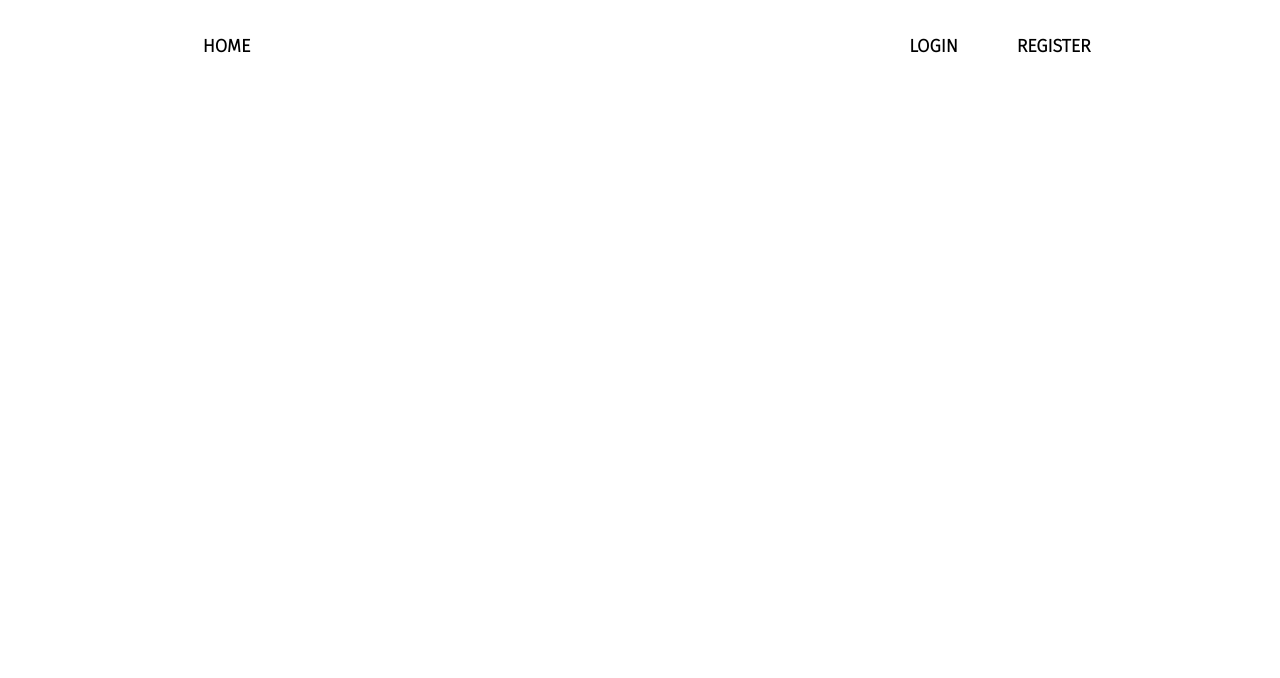
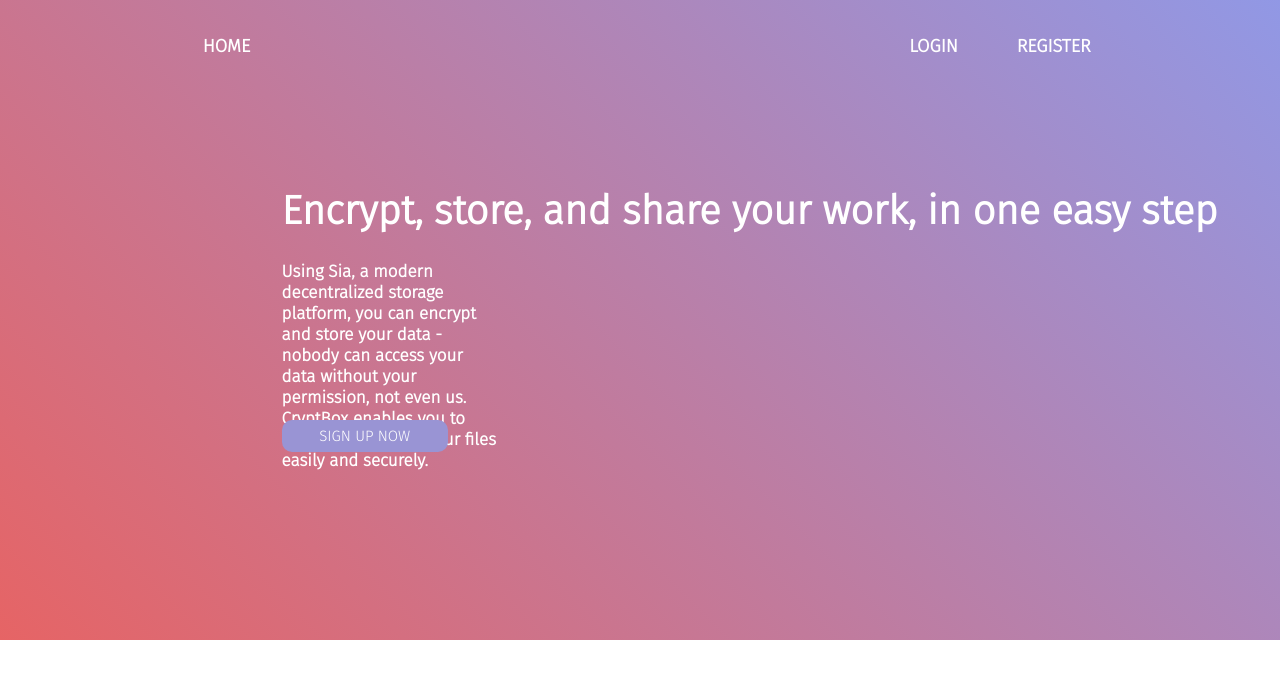
Before and after one commit to Riolku/cryptbox, a Next.js app in the folder frontend/: page / in a window 1280 px wide. Shown: the top 678 px of the page. Built offline with nearby package versions, Linux system fonts and the light colour scheme.

Commit message:
Added basic home page

```diff
--- a/frontend/components/Navbar.tsx
+++ b/frontend/components/Navbar.tsx
@@ -3,12 +3,12 @@ import { Link } from '@material-ui/core';
 
 import styles from '../styles/Navbar.module.css';
 
-const Navbar = () => {
+const Navbar = ({ linkCol }: { linkCol: string }) => {
     return (
         <div className = { styles.navbarBackground }>
             <div className = { styles.navbarLinkContainer }>
                 <Link href = '/'>
-                    <h1 className = { styles.navbarLink }>
+                    <h1 className = { styles.navbarLink } style = {{ color: linkCol }}>
                         HOME
                     </h1>
                 </Link>
@@ -16,14 +16,14 @@ const Navbar = () => {
 
             <div className = { styles.navbarLinkRightContainer }>
                 <Link href = '/register'>
-                    <h1 className = { styles.navbarLink }>
+                    <h1 className = { styles.navbarLink } style = {{ color: linkCol }}>
                         REGISTER
                     </h1>
                 </Link>
             </div>
             <div className = { styles.navbarLinkRightContainer }>
                 <Link href = '/login'>
-                    <h1 className = { styles.navbarLink }>
+                    <h1 className = { styles.navbarLink } style = {{ color: linkCol }}>
                         LOGIN
                     </h1>
                 </Link>
--- a/frontend/pages/index.tsx
+++ b/frontend/pages/index.tsx
@@ -1,10 +1,20 @@
-import Head from 'next/head';
+import { Link } from '@material-ui/core';
 import styles from '../styles/Home.module.css';
 
 import Navbar from '../components/Navbar';
 
 export default function Home() {
     return (
-        <Navbar />
+        <div>
+            <Navbar linkCol = 'white' />
+            <div className = { styles.mainBackground }>
+                <h1 className = { styles.homeHeader }> Encrypt, store, and share your work, in one easy step </h1>
+                <h1 className = { styles.homeDesc }> Using Sia, a modern decentralized storage platform, you can encrypt and store your data - nobody can access your data without your permission, not even us.
+                                                     CryptBox enables you to back up and share your files easily and securely. </h1>
+                <Link href = '/register'>
+                    <button className = { styles.homeTryButton }> SIGN UP NOW </button>
+                </Link>
+            </div>
+        </div>
     );
 }
--- a/frontend/pages/login.tsx
+++ b/frontend/pages/login.tsx
@@ -39,7 +39,7 @@ function login() {
 
     return (
         <div>
-            <Navbar />
+            <Navbar linkCol = 'black' />
             <div className = { styles.mainBackground }>
                 <div className = { styles.loginBox }>
                     <h1 className = { styles.loginHeader }> LOGIN </h1>
--- a/frontend/pages/register.tsx
+++ b/frontend/pages/register.tsx
@@ -42,7 +42,7 @@ function Register() {
 
     return (
         <div>
-            <Navbar />
+            <Navbar linkCol = 'black' />
             <div className = { styles.mainBackground }>
                 <div className = { styles.loginBox }>
                     <h1 className = { styles.loginHeader }> REGISTER </h1>
@@ -50,7 +50,7 @@ function Register() {
                     <input id = 'registerUsernameField' className = { styles.loginUsernameField } placeholder = 'Username' />
                     <input id = 'registerPasswordField' className = { styles.loginPasswordField } placeholder = 'Password' />
                     <input id = 'registerConfirmPasswordField' className = { styles.loginPasswordField } placeholder = 'Confirm Password' style = {{ top: '46%' }} />
-                    <button className = { styles.loginSubmitButton } style = {{ top: '61%' }} onClick = { submitRegister }> Register </button>
+                    <button className = { styles.loginSubmitButton } style = {{ top: '61%' }} onClick = { submitRegister }> SUBMIT </button>
                 </div>
             </div>
         </div>
--- a/frontend/styles/Home.module.css
+++ b/frontend/styles/Home.module.css
@@ -1,122 +1,53 @@
-.container {
-  min-height: 100vh;
-  padding: 0 0.5rem;
-  display: flex;
-  flex-direction: column;
-  justify-content: center;
-  align-items: center;
+.mainBackground {
+    background: linear-gradient(45deg, #e66465, #9198e5);
+    position: fixed;
+    top: 0;
+    left: 0;
+    width: 100vw;
+    height: 80vh;
 }
 
-.main {
-  padding: 5rem 0;
-  flex: 1;
-  display: flex;
-  flex-direction: column;
-  justify-content: center;
-  align-items: center;
+.homeHeader {
+    position: fixed;
+    width: 90%;
+    left: 22%;
+    font-size: 40px;
+    font-family: var(--font);
+    top: 160px;
+    color: white;
 }
 
-.footer {
-  width: 100%;
-  height: 100px;
-  border-top: 1px solid #eaeaea;
-  display: flex;
-  justify-content: center;
-  align-items: center;
+.homeDesc {
+    position: fixed;
+    width: 17%;
+    height: 50%;
+    left: 22%;
+    font-size: 17px;
+    font-family: var(--font);
+    top: 250px;
+    color: white;
 }
 
-.footer img {
-  margin-left: 0.5rem;
+.homeTryButton {
+    outline: none;
+    border: none;
+    padding: 0;
+
+    position: fixed;
+    width: 13%;
+    height: 4%;
+    left: 22%;
+    font-size: 15px;
+    font-family: var(--font);
+    top: 420px;
+    color: white;
+    background: rgb(153,148,212);
+    border-radius: 10px;
+    cursor: pointer;
+    transition: 0.3s;
 }
 
-.footer a {
-  display: flex;
-  justify-content: center;
-  align-items: center;
+.homeTryButton:hover {
+    background: rgb(138, 132, 202);
+    transition: 0.3s;
 }
-
-.title a {
-  color: #0070f3;
-  text-decoration: none;
-}
-
-.title a:hover,
-.title a:focus,
-.title a:active {
-  text-decoration: underline;
-}
-
-.title {
-  margin: 0;
-  line-height: 1.15;
-  font-size: 4rem;
-}
-
-.title,
-.description {
-  text-align: center;
-}
-
-.description {
-  line-height: 1.5;
-  font-size: 1.5rem;
-}
-
-.code {
-  background: #fafafa;
-  border-radius: 5px;
-  padding: 0.75rem;
-  font-size: 1.1rem;
-  font-family: Menlo, Monaco, Lucida Console, Liberation Mono, DejaVu Sans Mono,
-    Bitstream Vera Sans Mono, Courier New, monospace;
-}
-
-.grid {
-  display: flex;
-  align-items: center;
-  justify-content: center;
-  flex-wrap: wrap;
-  max-width: 800px;
-  margin-top: 3rem;
-}
-
-.card {
-  margin: 1rem;
-  flex-basis: 45%;
-  padding: 1.5rem;
-  text-align: left;
-  color: inherit;
-  text-decoration: none;
-  border: 1px solid #eaeaea;
-  border-radius: 10px;
-  transition: color 0.15s ease, border-color 0.15s ease;
-}
-
-.card:hover,
-.card:focus,
-.card:active {
-  color: #0070f3;
-  border-color: #0070f3;
-}
-
-.card h3 {
-  margin: 0 0 1rem 0;
-  font-size: 1.5rem;
-}
-
-.card p {
-  margin: 0;
-  font-size: 1.25rem;
-  line-height: 1.5;
-}
-
-.logo {
-  height: 1em;
-}
-
-@media (max-width: 600px) {
-  .grid {
-    width: 100%;
-    flex-direction: column;
-  }
-}
```
